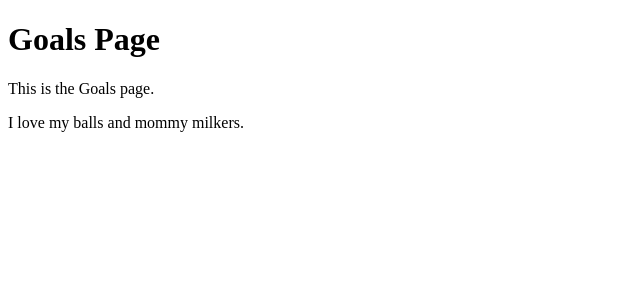
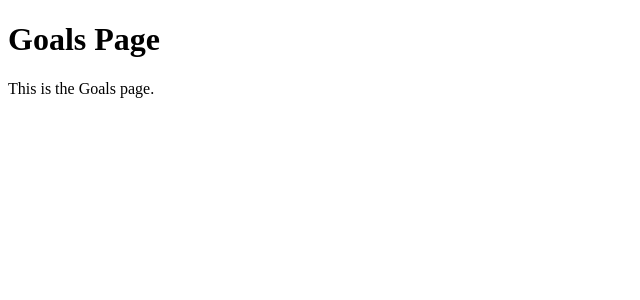
Before and after one commit to VivaciousViolin/vite-project, a React (Vite) app: page /goals in a window 1280 px wide. Shown: the top 300 px of the page, without its empty margins (0-640 px from the left). Built offline with nearby package versions, Linux system fonts and the light colour scheme.

Commit message:
I removed the comment

```diff
--- a/src/components/Goals.jsx
+++ b/src/components/Goals.jsx
@@ -5,7 +5,6 @@ const Goals = () => {
     <div>
       <h1>Goals Page</h1>
       <p>This is the Goals page.</p>
-      <p>I love my balls and mommy milkers.</p>
     </div>
   );
 };
```
